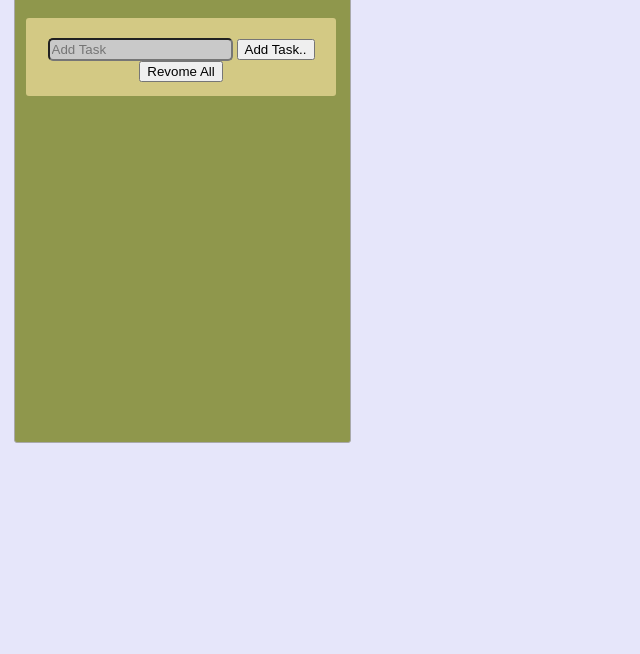
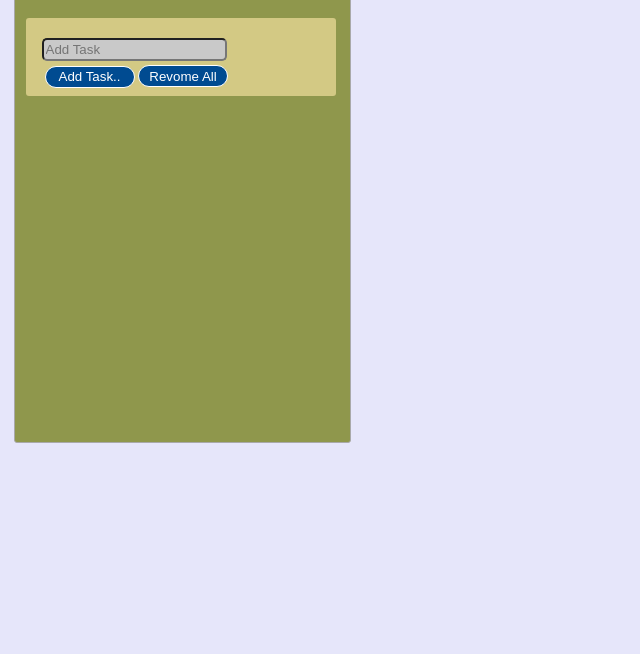
Before and after one commit to suleman-721/TodoList, a plain HTML site: page index.html in a window 1280 px wide. Shown: the part 146-800 px from the top of the page, without its empty margins (0-640 px from the left). Drawn offline with Linux system fonts and the light colour scheme.

Commit message:
Add files via upload

```diff
--- a/index.html
+++ b/index.html
@@ -13,8 +13,8 @@
 
   <div class="inputDiv">
   <input type="text" id="inputField" placeholder="Add Task">
-  <button onClick="todoList()" >Add Task..</button>
-  <button onClick="removeAll()">Revome All</button>
+  <button class="button2" onClick="todoList()" >Add Task..</button>
+  <button class="button1"onClick="removeAll()">Revome All</button>
 </div>
 
 <div>
```
